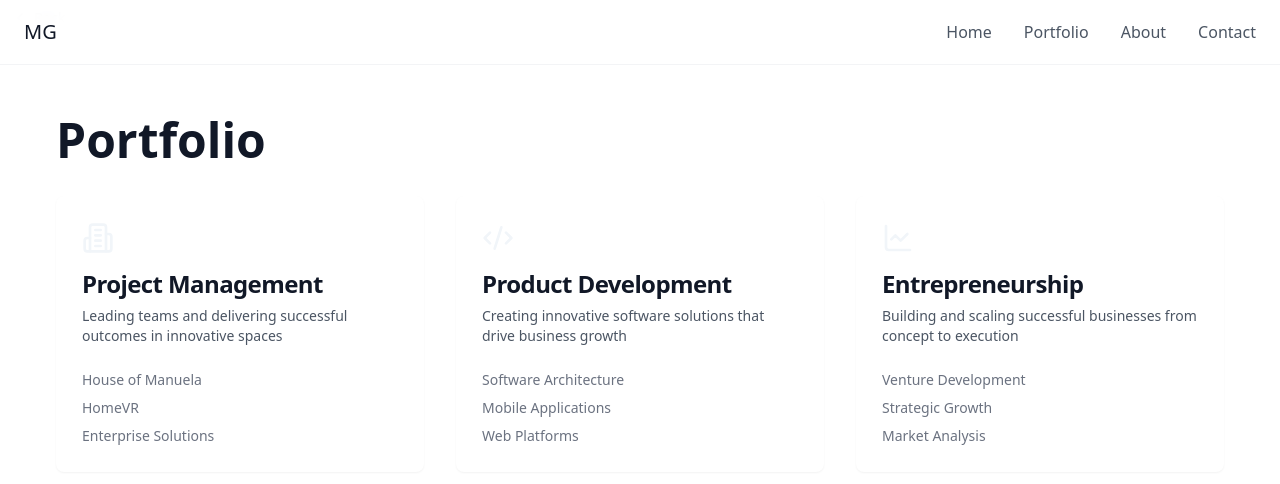
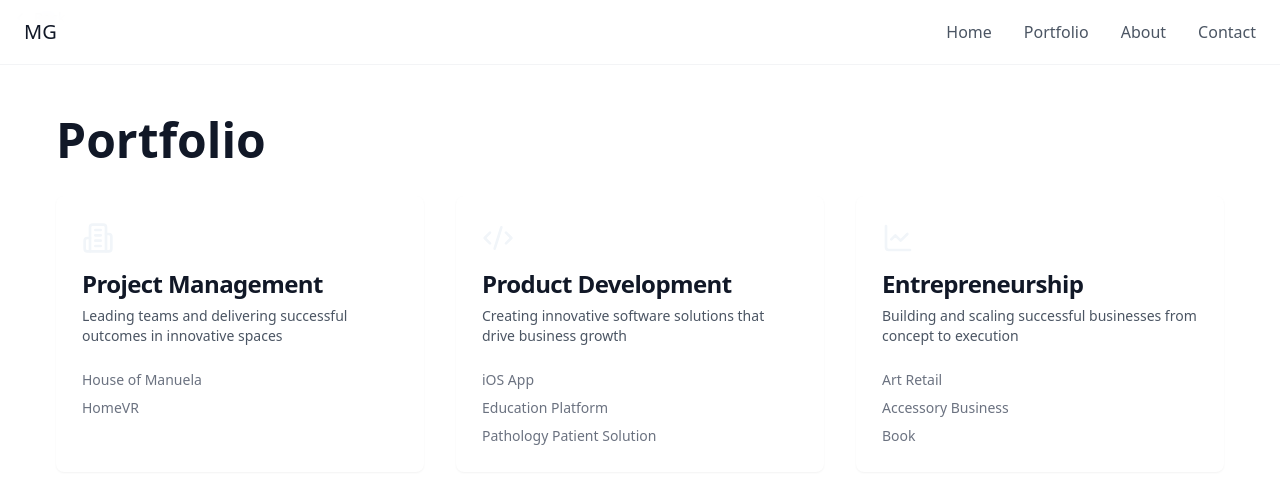
Before and after one commit to catsandsoup/monty-portfolio, a React (Vite) app: page /portfolio in a window 1280 px wide. Shown: the top 484 px of the page. Built offline with nearby package versions, Linux system fonts and the light colour scheme.

Commit message:
Refactor portfolio categories
- Update examples in portfolio categories.
- Adjust card size in project management.

```diff
--- a/src/pages/Portfolio.tsx
+++ b/src/pages/Portfolio.tsx
@@ -11,21 +11,21 @@ const Portfolio = () => {
       description: "Leading teams and delivering successful outcomes in innovative spaces",
       icon: <Building2 className="h-8 w-8 text-accent" />,
       path: "/portfolio/project-management",
-      examples: ["House of Manuela", "HomeVR", "Enterprise Solutions"],
+      examples: ["House of Manuela", "HomeVR"],
     },
     {
       title: "Product Development",
       description: "Creating innovative software solutions that drive business growth",
       icon: <Code2 className="h-8 w-8 text-accent" />,
       path: "/portfolio/product-development",
-      examples: ["Software Architecture", "Mobile Applications", "Web Platforms"],
+      examples: ["iOS App", "Education Platform", "Pathology Patient Solution"],
     },
     {
       title: "Entrepreneurship",
       description: "Building and scaling successful businesses from concept to execution",
       icon: <LineChart className="h-8 w-8 text-accent" />,
       path: "/portfolio/entrepreneurship",
-      examples: ["Venture Development", "Strategic Growth", "Market Analysis"],
+      examples: ["Art Retail", "Accessory Business", "Book"],
     },
   ];
 
```
